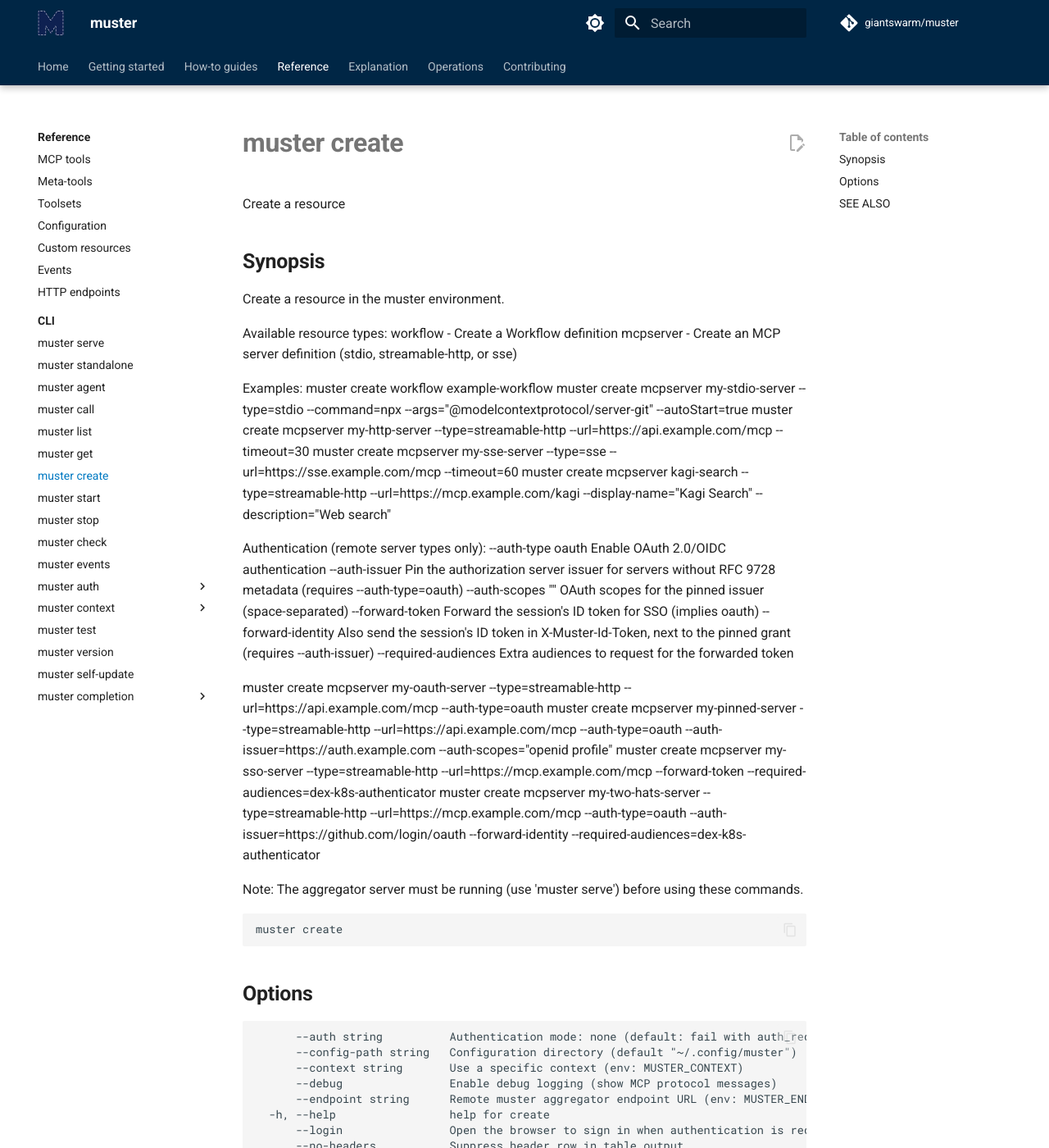
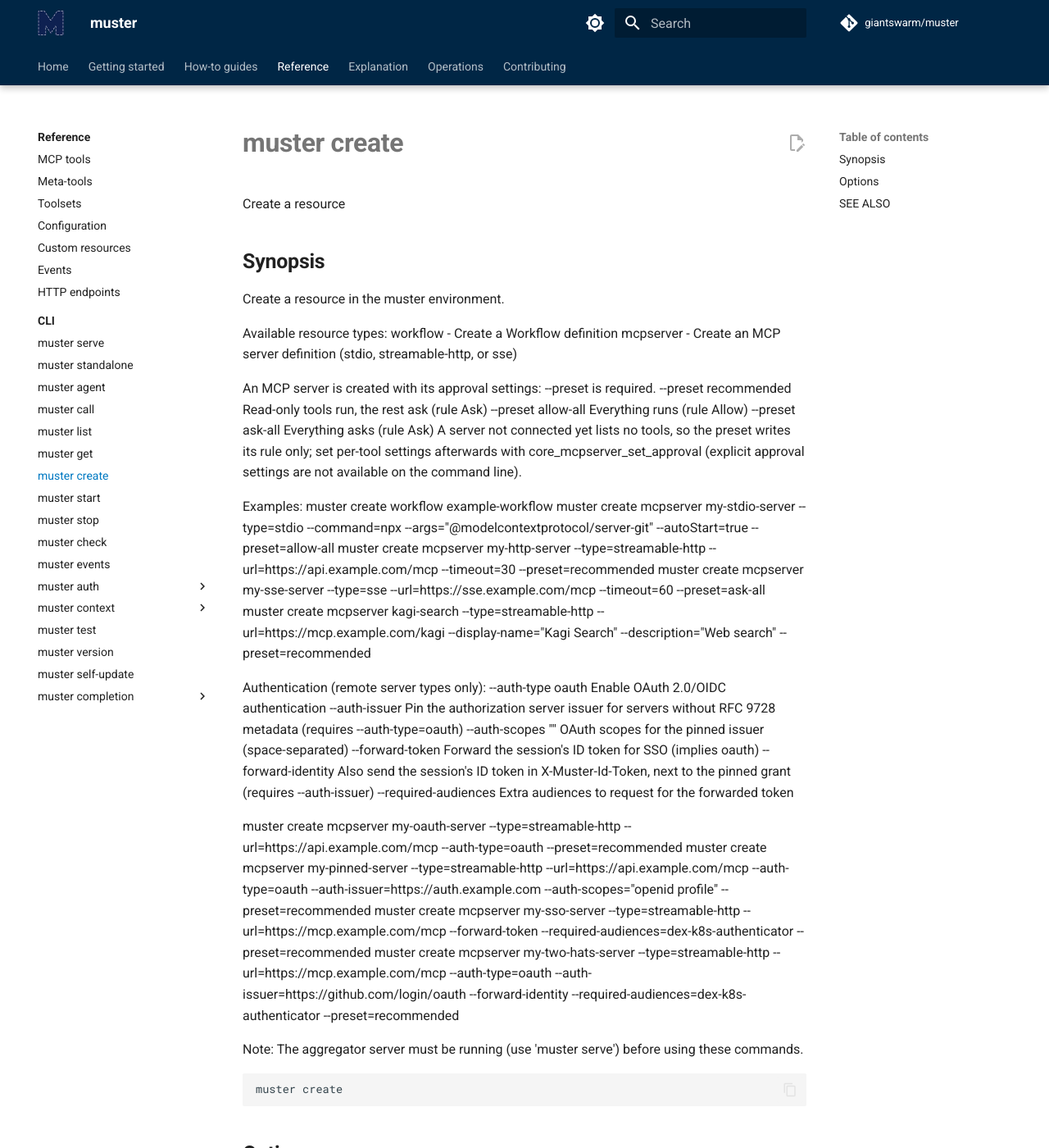
Before and after one commit to giantswarm/muster, an MkDocs documentation site: the page built from docs/reference/cli/create.md, in a window 1280 px wide and 1400 px high. Shown: the whole window at 82% size. Built offline with MkDocs 1.6.1 and Material for MkDocs 9.7.7, drawn with Linux system fonts in a browser that asks for light colours; comment, search, counter and statistics services are not loaded.

Commit message:
docs(cli): regenerate the create reference for the approval presets

```diff
--- a/docs/reference/cli/create.md
+++ b/docs/reference/cli/create.md
@@ -10,12 +10,20 @@ Available resource types:
   workflow      - Create a Workflow definition
   mcpserver     - Create an MCP server definition (stdio, streamable-http, or sse)
 
+An MCP server is created with its approval settings: --preset is required.
+  --preset recommended                 Read-only tools run, the rest ask (rule Ask)
+  --preset allow-all                   Everything runs (rule Allow)
+  --preset ask-all                     Everything asks (rule Ask)
+A server not connected yet lists no tools, so the preset writes its rule
+only; set per-tool settings afterwards with core_mcpserver_set_approval
+(explicit approval settings are not available on the command line).
+
 Examples:
   muster create workflow example-workflow
-  muster create mcpserver my-stdio-server --type=stdio --command=npx --args="@modelcontextprotocol/server-git" --autoStart=true
-  muster create mcpserver my-http-server --type=streamable-http --url=https://api.example.com/mcp --timeout=30
-  muster create mcpserver my-sse-server --type=sse --url=https://sse.example.com/mcp --timeout=60
-  muster create mcpserver kagi-search --type=streamable-http --url=https://mcp.example.com/kagi --display-name="Kagi Search" --description="Web search"
+  muster create mcpserver my-stdio-server --type=stdio --command=npx --args="@modelcontextprotocol/server-git" --autoStart=true --preset=allow-all
+  muster create mcpserver my-http-server --type=streamable-http --url=https://api.example.com/mcp --timeout=30 --preset=recommended
+  muster create mcpserver my-sse-server --type=sse --url=https://sse.example.com/mcp --timeout=60 --preset=ask-all
+  muster create mcpserver kagi-search --type=streamable-http --url=https://mcp.example.com/kagi --display-name="Kagi Search" --description="Web search" --preset=recommended
 
 Authentication (remote server types only):
   --auth-type oauth                    Enable OAuth 2.0/OIDC authentication
@@ -27,10 +35,10 @@ Authentication (remote server types only):
                                        next to the pinned grant (requires --auth-issuer)
   --required-audiences <a1,a2>         Extra audiences to request for the forwarded token
 
-  muster create mcpserver my-oauth-server --type=streamable-http --url=https://api.example.com/mcp --auth-type=oauth
-  muster create mcpserver my-pinned-server --type=streamable-http --url=https://api.example.com/mcp --auth-type=oauth --auth-issuer=https://auth.example.com --auth-scopes="openid profile"
-  muster create mcpserver my-sso-server --type=streamable-http --url=https://mcp.example.com/mcp --forward-token --required-audiences=dex-k8s-authenticator
-  muster create mcpserver my-two-hats-server --type=streamable-http --url=https://mcp.example.com/mcp --auth-type=oauth --auth-issuer=https://github.com/login/oauth --forward-identity --required-audiences=dex-k8s-authenticator
+  muster create mcpserver my-oauth-server --type=streamable-http --url=https://api.example.com/mcp --auth-type=oauth --preset=recommended
+  muster create mcpserver my-pinned-server --type=streamable-http --url=https://api.example.com/mcp --auth-type=oauth --auth-issuer=https://auth.example.com --auth-scopes="openid profile" --preset=recommended
+  muster create mcpserver my-sso-server --type=streamable-http --url=https://mcp.example.com/mcp --forward-token --required-audiences=dex-k8s-authenticator --preset=recommended
+  muster create mcpserver my-two-hats-server --type=streamable-http --url=https://mcp.example.com/mcp --auth-type=oauth --auth-issuer=https://github.com/login/oauth --forward-identity --required-audiences=dex-k8s-authenticator --preset=recommended
 
 Note: The aggregator server must be running (use 'muster serve') before using these commands.
 
```
